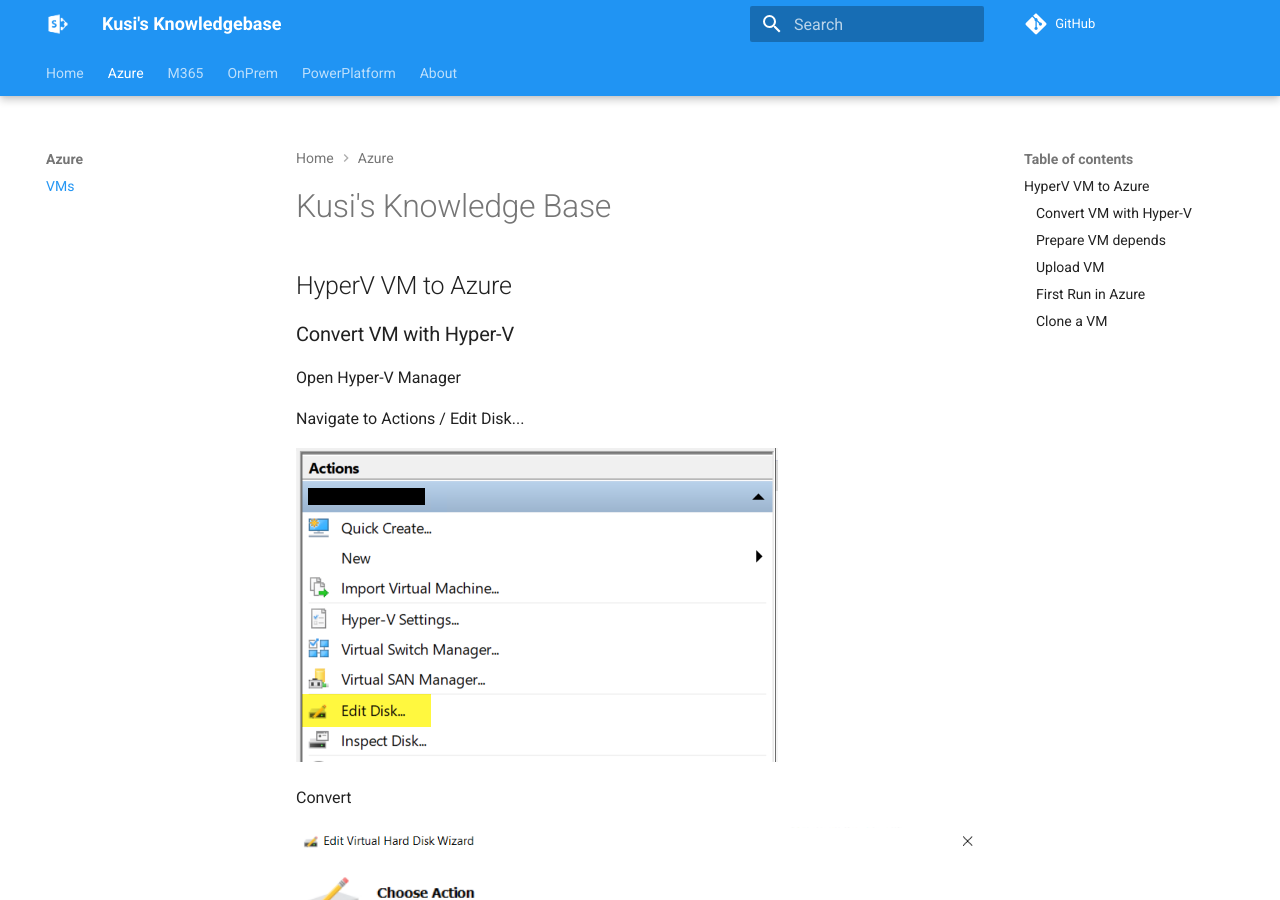
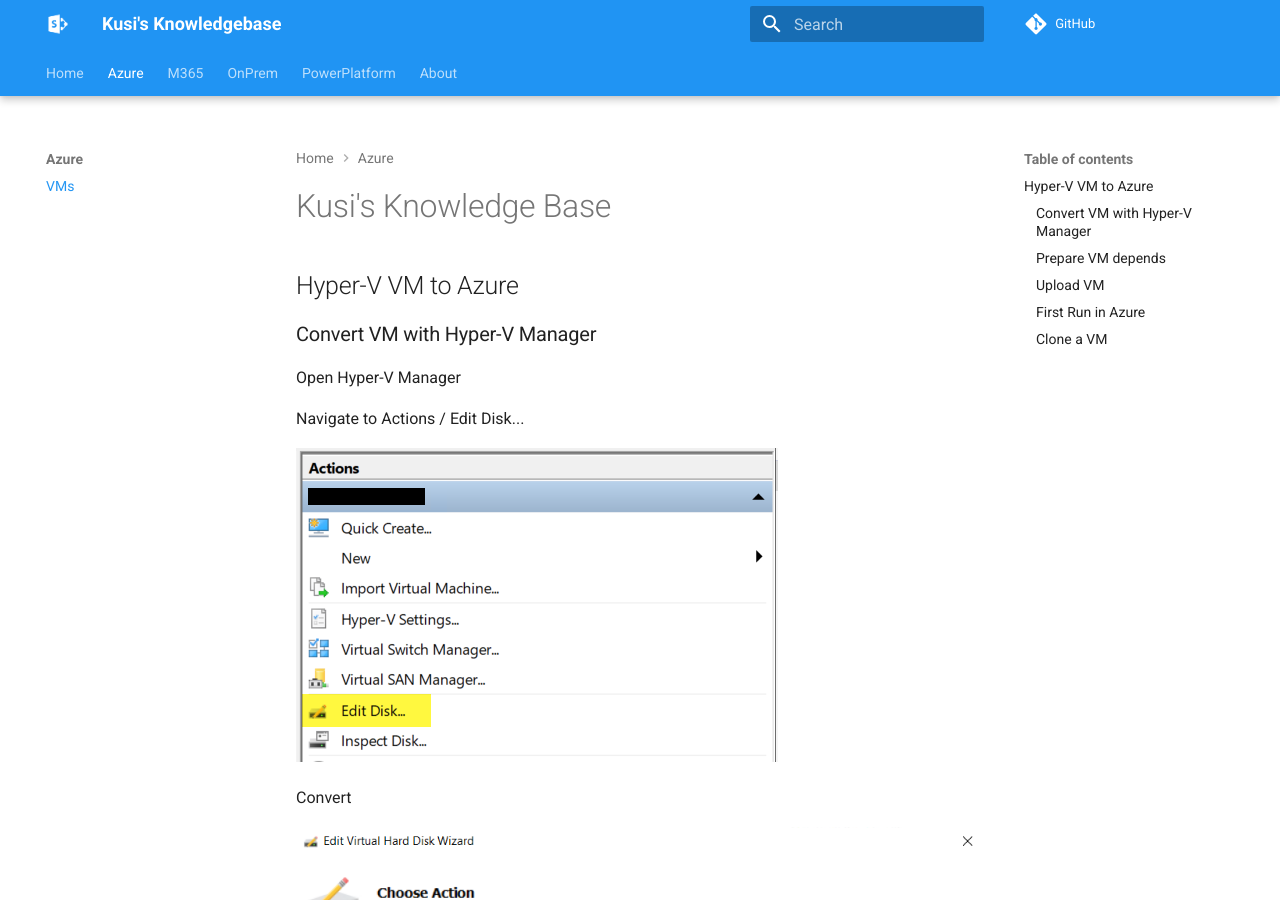
Before and after one commit to Kusi1975/spkb, an MkDocs documentation site: the page built from docs/Azure/VMs/index.md, in a window 1280 px wide and 900 px high. Built offline with MkDocs 1.6.1 and Material for MkDocs 9.7.7, drawn with Linux system fonts in a browser that asks for light colours; comment, search, counter and statistics services are not loaded.

Commit message:
Rename label

```diff
--- a/docs/Azure/VMs/index.md
+++ b/docs/Azure/VMs/index.md
@@ -1,8 +1,8 @@
 # Kusi's Knowledge Base
 
-## HyperV VM to Azure
+## Hyper-V VM to Azure
 
-### Convert VM with Hyper-V
+### Convert VM with Hyper-V Manager
 
 Open Hyper-V Manager
 
```
Also changed, not shown: site/Azure/VMs/index.html, site/search/search_index.json, 1 other file.
